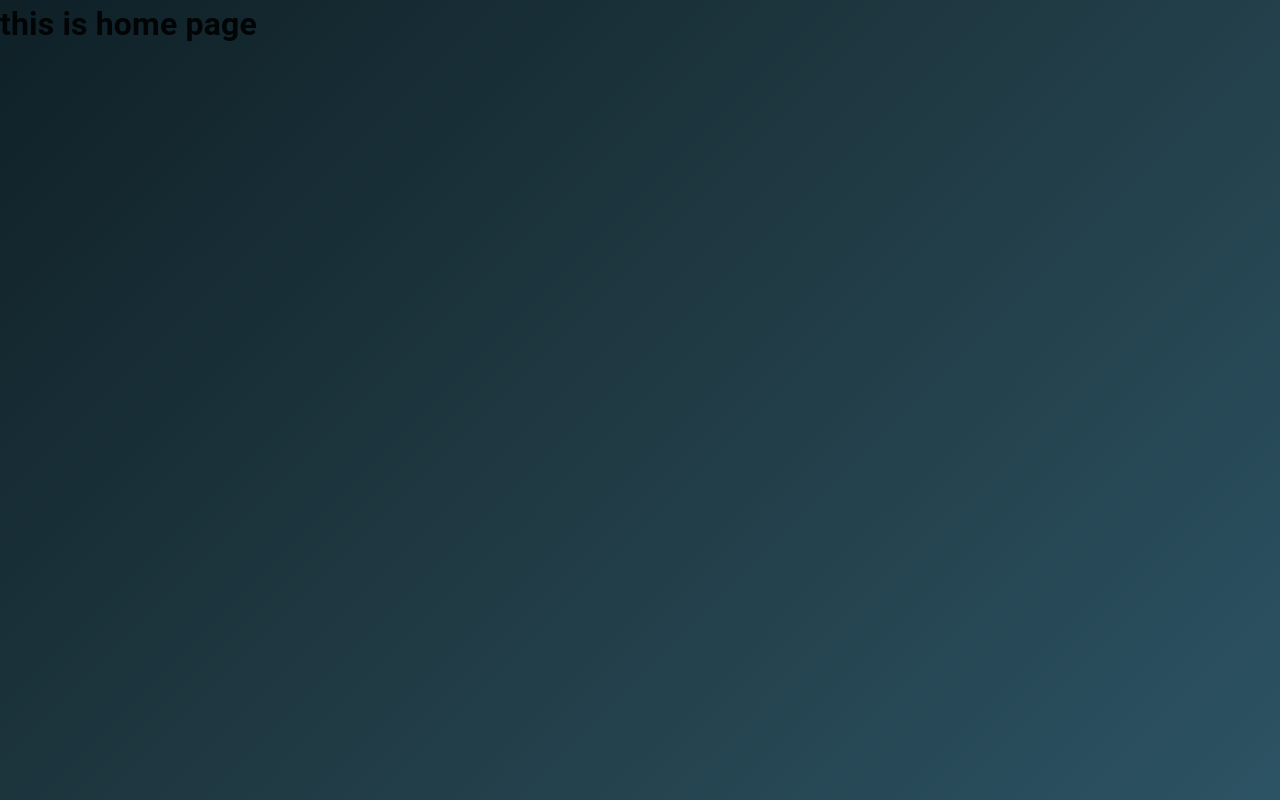
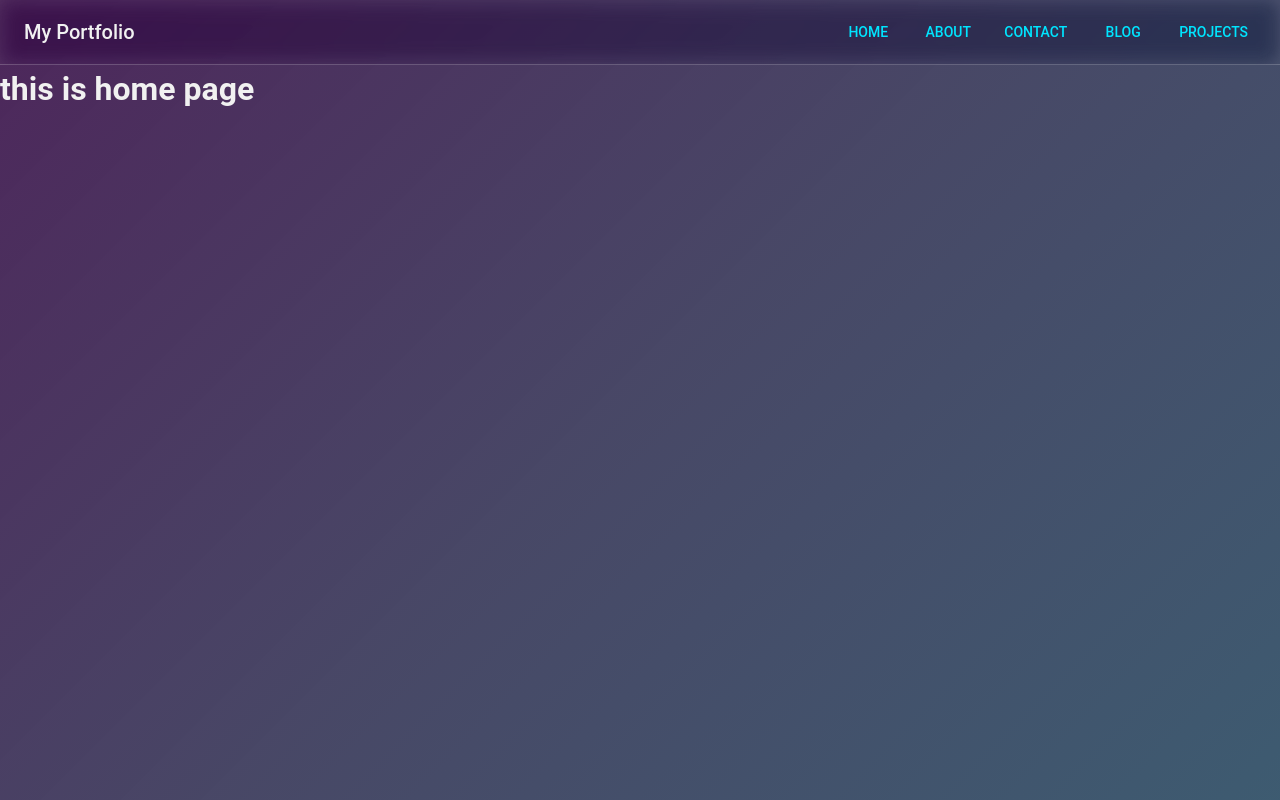
Before and after one commit to bipin-Pariyar2003/phuchuu_portfolio, a React (Vite) app: page /home in a window 1280 px wide. Built offline with nearby package versions, Linux system fonts and the light colour scheme.

Commit message:
basics done

```diff
--- a/src/App.jsx
+++ b/src/App.jsx
@@ -5,16 +5,29 @@ import Contact from "./views/Contact";
 import Blog from "./views/Blog";
 import Projects from "./views/Projects";
 import { Box, CssBaseline } from "@mui/material";
+import { ThemeProvider } from "@mui/material/styles";
+import theme from "./theme"; // 👈 import custom theme
 import "./App.css";
 
 function App() {
   return (
-    <>
+    <ThemeProvider theme={theme}>
       <CssBaseline />
       <Box
         sx={{
           minHeight: "100vh",
-          background: "linear-gradient(135deg, #0f2027, #203a43, #2c5364)",
+          display: "flex",
+          flexDirection: "column",
+          background: `
+            linear-gradient(
+              135deg,
+              rgba(46, 0, 62, 0.85),
+              rgba(26, 26, 64, 0.8),
+              rgba(13, 50, 77, 0.8)
+            )
+          `,
+          backdropFilter: "blur(12px)",
+          WebkitBackdropFilter: "blur(12px)", // Safari fix
           m: 0,
           p: 0,
         }}
@@ -30,7 +43,7 @@ function App() {
           </Routes>
         </BrowserRouter>
       </Box>
-    </>
+    </ThemeProvider>
   );
 }
 
--- /dev/null
+++ b/src/components/Navbar/index.jsx
@@ -0,0 +1,58 @@
+import { AppBar, Toolbar, Typography, Button, Box } from "@mui/material";
+import { useNavigate } from "react-router-dom";
+function Navbar() {
+  const navigate = useNavigate();
+  const handleHome = () => {
+    navigate("/");
+  };
+  const handleAbout = () => {
+    navigate("/about");
+  };
+  const handleContact = () => {
+    navigate("/contact");
+  };
+  const handleBlog = () => {
+    navigate("/blog");
+  };
+  const handleProjects = () => {
+    navigate("/projects");
+  };
+  return (
+    <AppBar
+      position="sticky"
+      sx={{
+        height: "",
+        background: "rgba(255, 255, 255, 0.05)",
+        backdropFilter: "blur(10px)",
+        WebkitBackdropFilter: "blur(10px)",
+        borderBottom: "1px solid rgba(255, 255, 255, 0.2)",
+        boxShadow: "none",
+      }}
+    >
+      <Toolbar>
+        <Typography variant="h6" sx={{ flexGrow: 1, color: "#f1f1f1" }}>
+          My Portfolio
+        </Typography>
+        <Box sx={{ display: "flex", gap: 2 }}>
+          <Button color="primary" onClick={handleHome}>
+            Home
+          </Button>
+          <Button color="primary" onClick={handleAbout}>
+            About
+          </Button>
+          <Button color="primary" onClick={handleContact}>
+            Contact
+          </Button>
+          <Button color="primary" onClick={handleBlog}>
+            Blog
+          </Button>
+          <Button color="primary" onClick={handleProjects}>
+            Projects
+          </Button>
+        </Box>
+      </Toolbar>
+    </AppBar>
+  );
+}
+
+export default Navbar;
--- /dev/null
+++ b/src/theme.js
@@ -0,0 +1,26 @@
+// src/theme.js
+import { createTheme } from "@mui/material/styles";
+
+const theme = createTheme({
+  palette: {
+    mode: "dark",
+    text: {
+      primary: "#f1f1f1", // main text
+      secondary: "#b0b0b0", // secondary text
+    },
+    primary: {
+      main: "#00e5ff", // accent (cyan)
+    },
+    secondary: {
+      main: "#ff4ecd", // highlight (pink)
+    },
+    background: {
+      default: "transparent", // so gradient shows
+    },
+  },
+  typography: {
+    fontFamily: "'Poppins', 'Roboto', sans-serif",
+  },
+});
+
+export default theme;
--- a/src/views/About/index.jsx
+++ b/src/views/About/index.jsx
@@ -1,7 +1,13 @@
 import React from "react";
+import Navbar from "../../components/Navbar";
 
 const About = () => {
-  return <div>About</div>;
+  return (
+    <>
+      <Navbar />
+      <h1>this is about page</h1>
+    </>
+  );
 };
 
 export default About;
--- a/src/views/Blog/index.jsx
+++ b/src/views/Blog/index.jsx
@@ -1,7 +1,12 @@
 import React from "react";
-
+import Navbar from "../../components/Navbar";
 const Blog = () => {
-  return <div>Blog</div>;
+  return (
+    <>
+      <Navbar />
+      <h1>this is blog page</h1>
+    </>
+  );
 };
 
 export default Blog;
--- a/src/views/Contact/index.jsx
+++ b/src/views/Contact/index.jsx
@@ -1,7 +1,13 @@
 import React from "react";
+import Navbar from "../../components/Navbar";
 
 const Contact = () => {
-  return <div>Contact</div>;
+  return (
+    <>
+      <Navbar />
+      <h1>this is contact page</h1>
+    </>
+  );
 };
 
 export default Contact;
--- a/src/views/Home/index.jsx
+++ b/src/views/Home/index.jsx
@@ -1,8 +1,10 @@
 import React from "react";
+import Navbar from "../../components/Navbar";
 
 const Home = () => {
   return (
     <>
+      <Navbar />
       <h1>this is home page</h1>
     </>
   );
--- a/src/views/Projects/index.jsx
+++ b/src/views/Projects/index.jsx
@@ -1,7 +1,13 @@
 import React from "react";
+import Navbar from "../../components/Navbar";
 
 const Projects = () => {
-  return <div>Projects</div>;
+  return (
+    <>
+      <Navbar />
+      <h1>this is contact page</h1>
+    </>
+  );
 };
 
 export default Projects;
```
